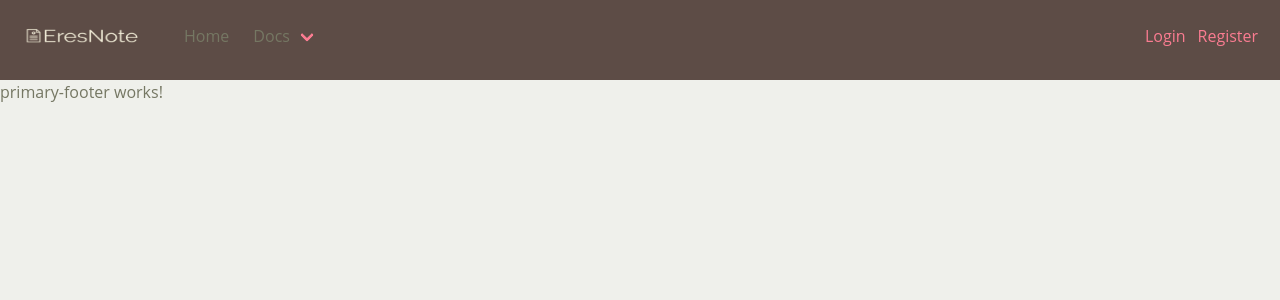
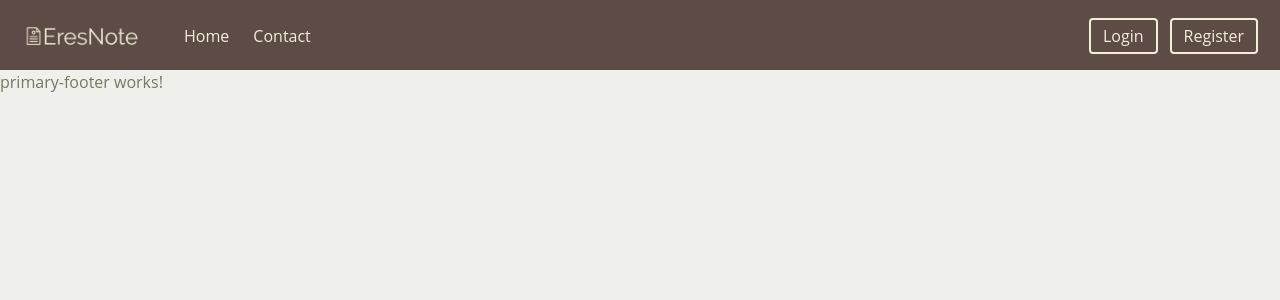
Before and after one commit to EresDev/EresNote, an Angular app: page / in a window 1280 px wide. Shown: the top 300 px of the page. Built offline with nearby package versions, Linux system fonts and the light colour scheme.

Commit message:
header complete without tests

```diff
--- a/src/app/shared/primary-header/primary-header.component.html
+++ b/src/app/shared/primary-header/primary-header.component.html
@@ -4,7 +4,7 @@
       <a class="navbar-item" [routerLink]="['']">
         <img src="assets/images/logo.png" alt="EresNote">
       </a>
-      <div class="navbar-burger burger" data-target="navbarExampleTransparentExample"
+      <div class="navbar-burger burger"
       [class.is-active]="responsive_active" (click)="responsive_active=!responsive_active">
         <span></span>
         <span></span>
@@ -12,50 +12,24 @@
       </div>
     </div>
 
-    <div id="navbarExampleTransparentExample" class="navbar-menu" [class.is-active]="responsive_active">
+    <div class="navbar-menu" [class.is-active]="responsive_active">
       <div class="navbar-start">
         <a class="navbar-item" [routerLink]="['']" routerLinkActive="active">
           Home
         </a>
-        <div class="navbar-item has-dropdown is-hoverable">
-          <a class="navbar-link" href="/documentation/overview/start/">
-            Docs
-          </a>
-          <div class="navbar-dropdown is-boxed">
-            <a class="navbar-item" href="/documentation/overview/start/">
-              Overview
-            </a>
-            <a class="navbar-item" href="https://bulma.io/documentation/modifiers/syntax/">
-              Modifiers
-            </a>
-            <a class="navbar-item" href="https://bulma.io/documentation/columns/basics/">
-              Columns
-            </a>
-            <a class="navbar-item" href="https://bulma.io/documentation/layout/container/">
-              Layout
-            </a>
-            <a class="navbar-item" href="https://bulma.io/documentation/form/general/">
-              Form
-            </a>
-            <hr class="navbar-divider">
-            <a class="navbar-item" href="https://bulma.io/documentation/elements/box/">
-              Elements
-            </a>
-            <a class="navbar-item is-active" href="https://bulma.io/documentation/components/breadcrumb/">
-              Components
-            </a>
-          </div>
-        </div>
+        <a class="navbar-item" [routerLink]="['contact']" routerLinkActive="active">
+          Contact
+        </a>
       </div>
 
       <div class="navbar-end">
         <div class="navbar-item">
           <div class="field is-grouped">
             <p class="control">
-              <a routerLink="['login']">Login</a>
+              <a routerLink="[login]" class="button">Login</a>
             </p>
             <p class="control">
-              <a routerLink="['register']">Register</a>
+              <a routerLink="[register]" class="button">Register</a>
             </p>
           </div>
         </div>
--- a/src/app/shared/primary-header/primary-header.component.scss
+++ b/src/app/shared/primary-header/primary-header.component.scss
@@ -4,27 +4,16 @@ $navbar-background-color: $primary_background_color;
 header{
   background-color: $primary_background_color;
   color: $primary_color;
-  height: 80px;
+  height: 70px;
   padding: $primary_padding;
 
    .navbar-brand img{
      width: 138px;
      height: auto;
    }
-  .navbar-custom{
-    background-color: $primary_background_color;
-
-    .nav-link:link, .nav-link:active, .nav-link:visited, .nav-link:hover{
-      color: $primary_color_extra;
-      text-decoration: none;
+    .navbar-burger{
+      margin-right: 20px;
     }
-    .nav-link.active{
-      color: $primary_color;
-    }
-    .navbar-toggler:hover, .navbar-toggler:focus{
-      outline: none;
-    }
-  }
 
 
 }
--- a/src/styles/bulma/_bulma_custom.scss
+++ b/src/styles/bulma/_bulma_custom.scss
@@ -13,10 +13,10 @@ $beige-light: #D0D1CD;
 $beige-lighter: #EFF0EB;
 
 // Update Bulma's global variables
-//$family-sans-serif: "Nunito", sans-serif;
+$family-sans-serif: $primary_font_family;
 $grey-dark: $brown;
 $grey-light: $beige-light;
-$primary: $purple;
+$primary: $primary_color_extra;
 $link: $pink;
 $widescreen-enabled: false;
 $fullhd-enabled: false;
@@ -28,6 +28,29 @@ $input-border-color: transparent;
 $input-shadow: none;
 
 $navbar-background-color: $primary_background_color;
+$navbar-item-hover-background-color: $primary_background_color;
+$navbar-item-active-background-color: $primary_background_color;
+$navbar-tab-hover-background-color: $primary_background_color;
+$navbar-dropdown-background-color: $primary_background_color;
+$navbar-height: auto;
+$navbar-item-img-max-height: auto;
+$navbar-item-color: $primary_color_extra;
+$navbar-item-hover-color: $primary_color_extra;
+$navbar-item-active-color: $primary_color_extra;
+$navbar-tab-active-color: $primary_color;
+$navbar-dropdown-arrow: $tertiary_color;
+$navbar-dropdown-item-hover-color: $primary_background_color;
+$navbar-dropdown-item-hover-background-color: $primary_color_extra;
+$navbar-dropdown-item-active-color: $primary_color;
+$navbar-divider-background-color: $tertiary_background_color;
+
+//buttons
+$button-color: $primary_color_extra;
+$button-background-color: $primary_background_color;
+$button-border-color: $primary_color_extra;
+
+$button-hover-color: $primary_color_extra;
+$button-hover-border-color: $primary_color;
 
 @import "utilities/_all";
 @import "base/_all";
```
